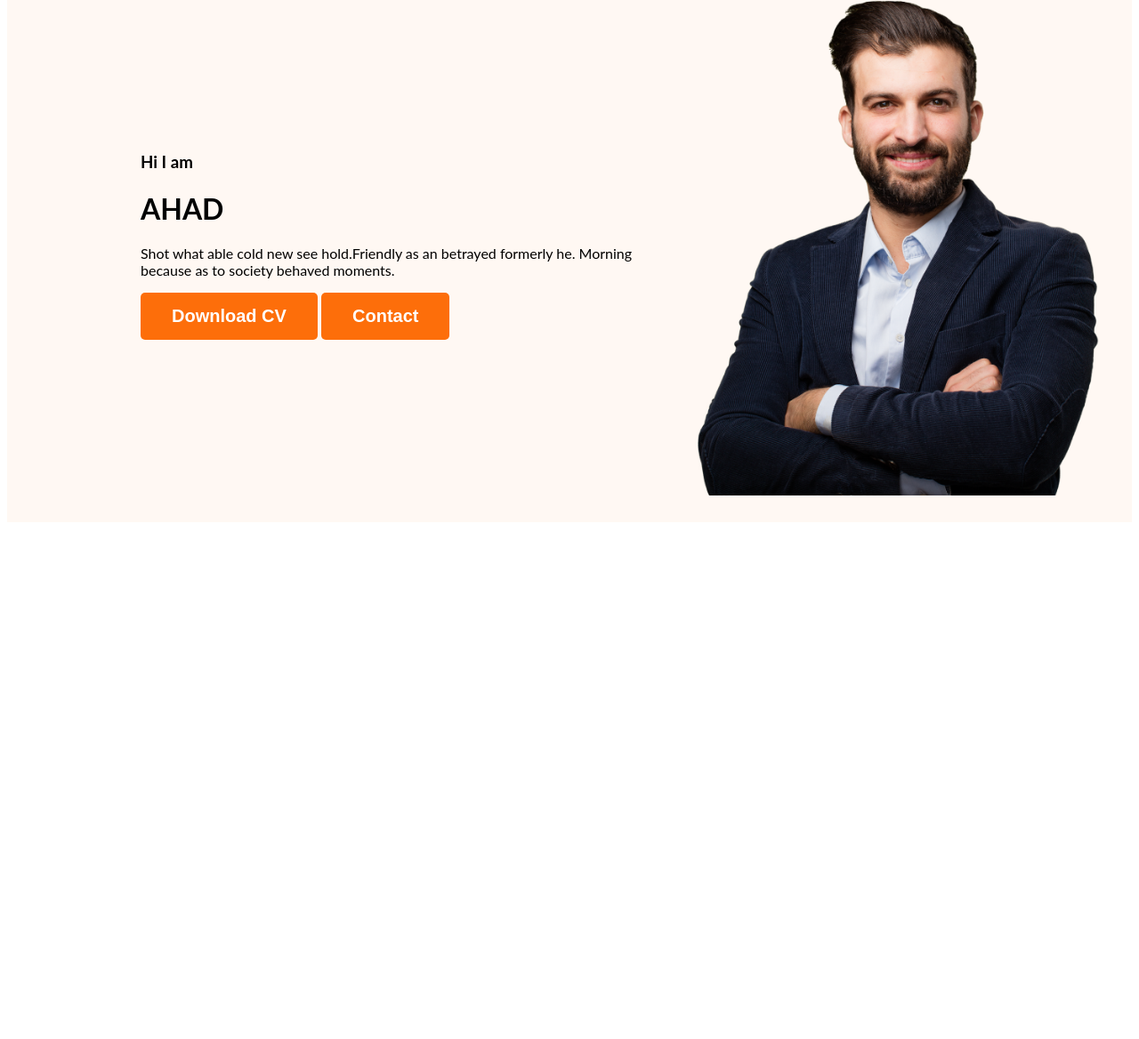
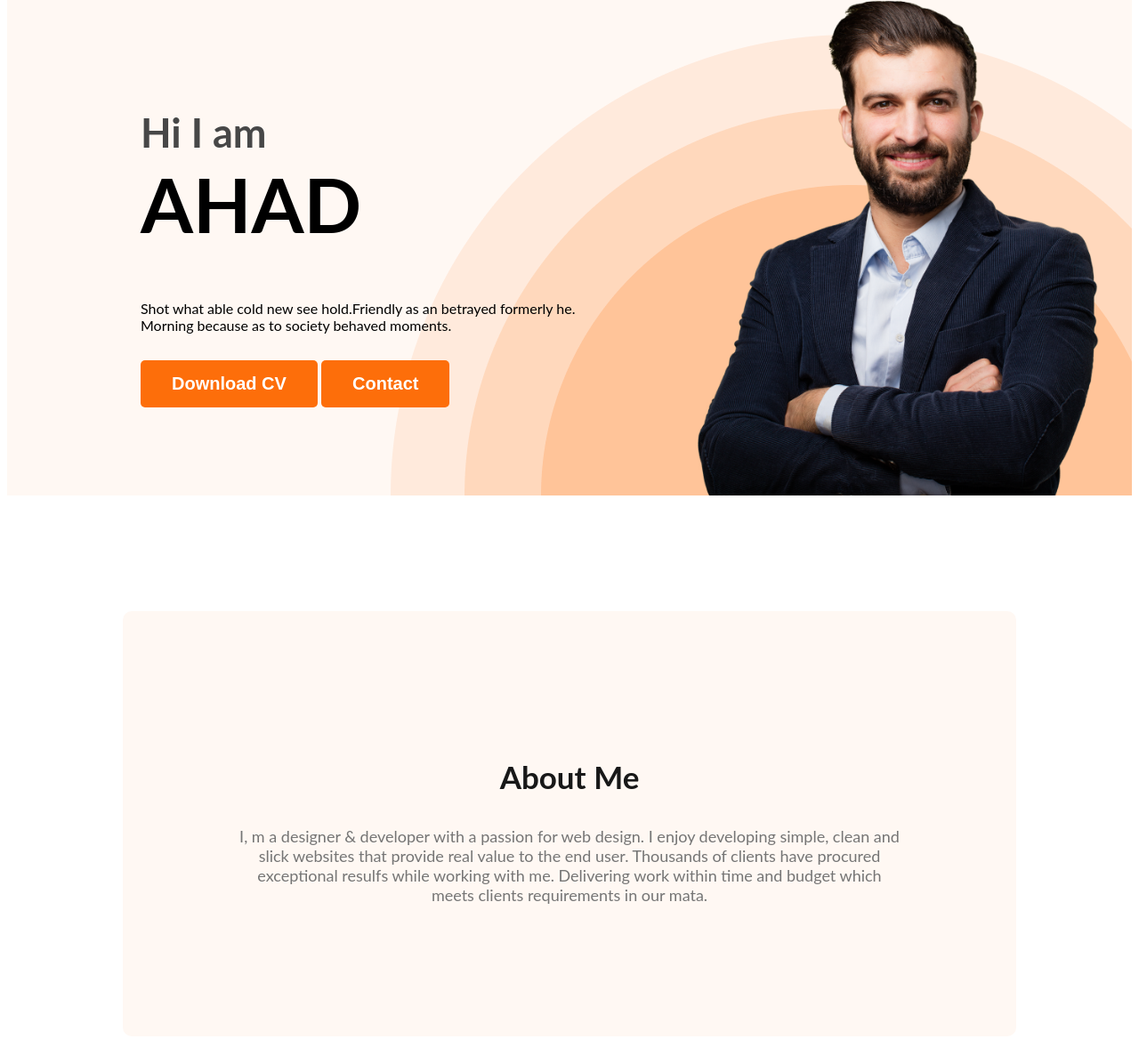
Before and after one commit to ahad5z/web-developer, a plain HTML site: page index.html in a window 1280 px wide. Shown: the part 204-1372 px from the top of the page at 89% size. Before the commit the page ends 800 px from the top, so only its background shows below. Drawn offline with Linux system fonts and the light colour scheme.

Commit message:
add abut sec

```diff
--- a/index.html
+++ b/index.html
@@ -27,7 +27,7 @@
                    <div class="banner-content">
                      <h3 class="banner-greeting">Hi I am</h3>
                     <h1 class="benner-title">AHAD</h1>
-                    <p>Shot what able cold new see hold.Friendly as an betrayed formerly he. Morning because as to society behaved moments.</p>
+                    <p class="benner-dect">Shot what able cold new see hold.Friendly as an betrayed formerly he. Morning because as to society behaved moments.</p>
                     <button class="btn-primary">Download CV</button>
                     <button class="btn-primary">Contact</button>
                 </div>
@@ -40,7 +40,12 @@
     </header>
 
     <main>
+        <section class="about">
+            <h3 class="section-title">About Me</h3>
+            <p class="section-description">I, m a designer & developer with a passion for web design. I enjoy developing simple, clean and slick websites that provide real value to the end user. Thousands of clients have procured exceptional resulfs while working with me. Delivering work within time and budget which meets clients requirements in our mata.</p>
 
+
+        </section>
 
     </main>
 
--- a/styles/portfolio.css
+++ b/styles/portfolio.css
@@ -16,6 +16,19 @@ body{
     border: 0;
     color: white;
     padding: 15px 35px;
+}
+.section-title{
+
+    color: #181818;
+    text-align: center;
+    font-size: 35px;
+    font-weight: 700;
+}
+.section-description{
+
+    color: #757575;
+    text-align: center;
+    font-size: 18px;
 }
 /*nav related styles*/
     nav{
@@ -56,14 +69,58 @@ nav>a{
 .header{
 
     background-color: #fff8f3;
+    background-image: url('../images/header_bg.png');
+    background-repeat: no-repeat;
+    background-position: bottom right;
 }
 
 .banner{
 
-    padding: 30px 30px 30px 150px;
+    padding: 30px 30px 0px 150px;
     display: flex;
     align-items: center;
+    justify-content: space-between;
 }
 .profile-pic{
     width: 500px;
 }
+.banner-content{
+    max-width: 500px;
+
+}
+
+.banner-greeting{
+
+    font-size: 45px;
+    color: #474747;
+    margin-bottom: 0;
+
+}
+
+.benner-title{
+
+    font-size: 85px ;
+    font-weight: 700;
+    margin-top: 2px;
+}
+.benner-dect{
+    margin-top: 20px;
+    margin-bottom: 30px;
+}
+
+/*main section style*/
+
+    .about{
+        padding: 130px;
+        border-radius: 10px;
+        background: #FFF8F3;
+        margin: 130px;
+
+
+
+       }
+
+
+
+
+/*about section style*/
```
